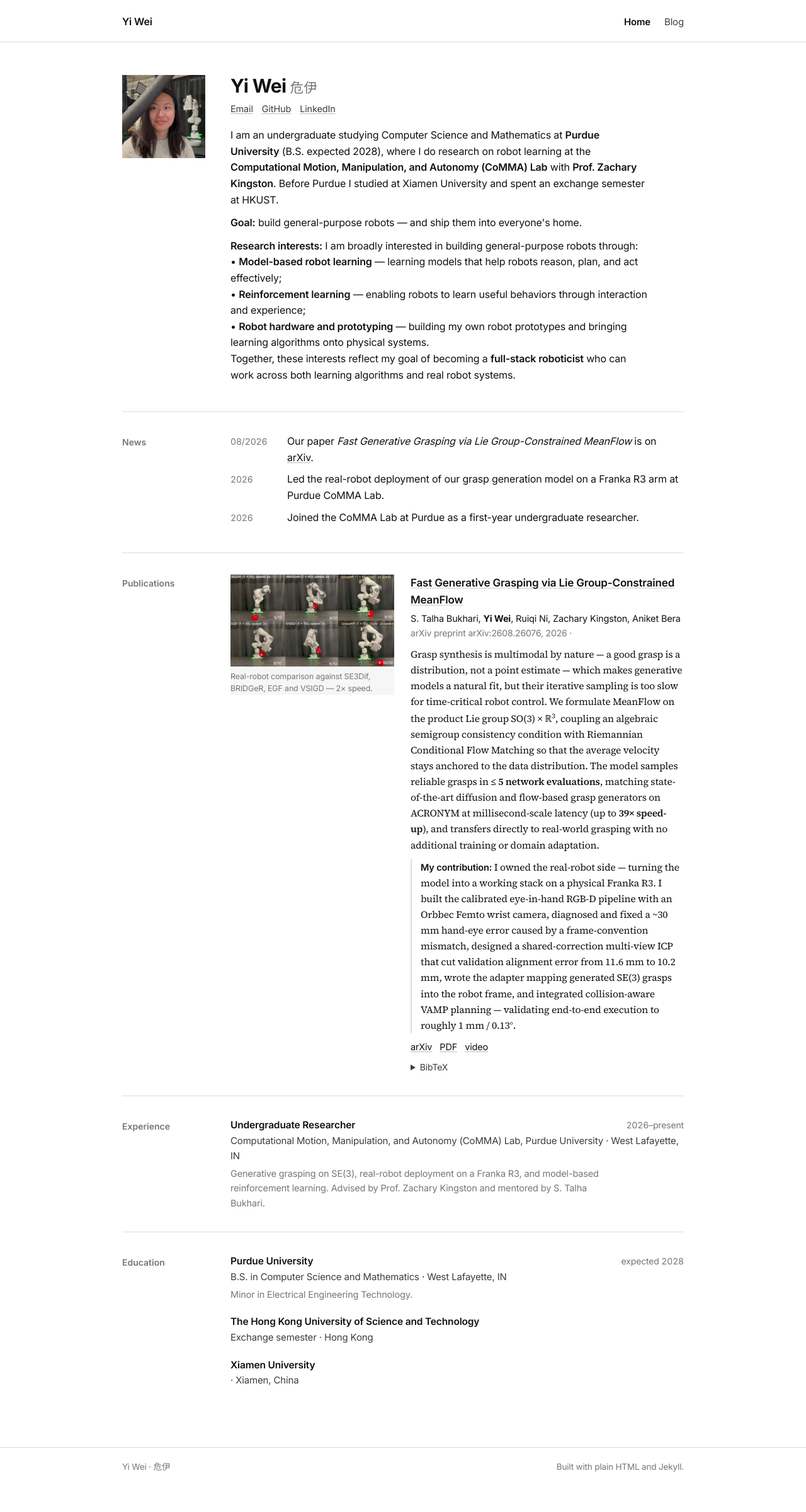
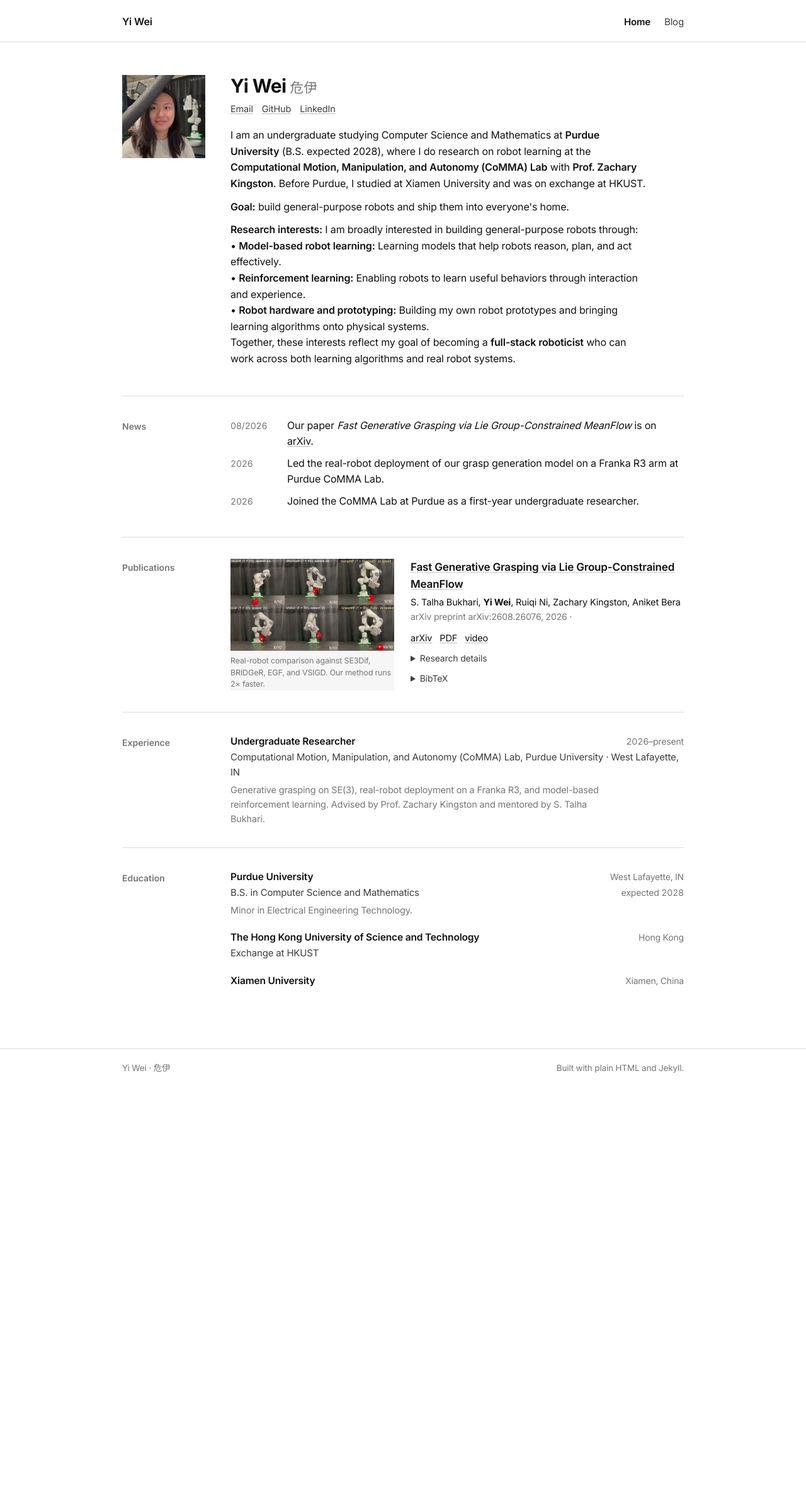
Before and after one commit to yiwei19/yiwei19.github.io, a Jekyll site: the page built from index.html, in a window 1280 px wide. Shown: the whole page at 63% size. Built offline with Jekyll 4.4.1, drawn with Linux system fonts in a browser that asks for light colours; after the commit the page ends 1767 px from its top, so only the background shows below that.

Commit message:
Polish copy and compact publication details

```diff
--- a/_data/bio.yml
+++ b/_data/bio.yml
@@ -32,19 +32,19 @@ bio:
       <a href="https://commalab.org/" style="text-decoration: none;"><b>Computational Motion, Manipulation,
       and Autonomy (CoMMA) Lab</b></a> with
       <a href="https://commalab.org/members/kingston/" style="text-decoration: none;"><b>Prof. Zachary Kingston</b></a>.
-      Before Purdue I studied at Xiamen University and spent an exchange semester at HKUST.
+      Before Purdue, I studied at Xiamen University and was on exchange at HKUST.
 
   - label: Goal
-    text: build general-purpose robots — and ship them into everyone's home.
+    text: build general-purpose robots and ship them into everyone's home.
 
   - label: Research interests
     text: >
       I am broadly interested in building general-purpose robots through:<br>
-      • <b>Model-based robot learning</b> — learning models that help robots reason,
-      plan, and act effectively;<br>
-      • <b>Reinforcement learning</b> — enabling robots to learn useful behaviors
-      through interaction and experience;<br>
-      • <b>Robot hardware and prototyping</b> — building my own robot prototypes and
+      • <b>Model-based robot learning:</b> Learning models that help robots reason,
+      plan, and act effectively.<br>
+      • <b>Reinforcement learning:</b> Enabling robots to learn useful behaviors
+      through interaction and experience.<br>
+      • <b>Robot hardware and prototyping:</b> Building my own robot prototypes and
       bringing learning algorithms onto physical systems.<br>
       Together, these interests reflect my goal of becoming a <b>full-stack roboticist</b>
       who can work across both learning algorithms and real robot systems.
--- a/_data/education.yml
+++ b/_data/education.yml
@@ -9,7 +9,7 @@
   detail: Minor in Electrical Engineering Technology.
 
 - school: The Hong Kong University of Science and Technology
-  degree: Exchange semester
+  degree: Exchange at HKUST
   period: ""
   location: Hong Kong
 
--- a/_data/publications.yml
+++ b/_data/publications.yml
@@ -12,10 +12,10 @@
   poster: /assets/grasp-demo-poster.jpg
   # image: /assets/some_teaser.png
   media_caption: >
-    Real-robot comparison against SE3Dif, BRIDGeR, EGF and VSIGD — 2× speed.
+    Real-robot comparison against SE3Dif, BRIDGeR, EGF, and VSIGD. Our method runs 2× faster.
   summary: >
-    Grasp synthesis is multimodal by nature — a good grasp is a distribution, not a
-    point estimate — which makes generative models a natural fit, but their iterative
+    Grasp synthesis is multimodal by nature. A good grasp is a distribution, not a
+    point estimate, which makes generative models a natural fit, but their iterative
     sampling is too slow for time-critical robot control. We formulate MeanFlow on the
     product Lie group SO(3) × &#8477;<sup>3</sup>, coupling an algebraic semigroup
     consistency condition with Riemannian Conditional Flow Matching so that the average
@@ -25,13 +25,13 @@
     <b>39× speed-up</b>), and transfers directly to real-world grasping with no
     additional training or domain adaptation.
   contribution: >
-    I owned the real-robot side — turning the model into a working stack on a physical
+    I owned the real-robot side, turning the model into a working stack on a physical
     Franka R3. I built the calibrated eye-in-hand RGB-D pipeline with an Orbbec Femto
     wrist camera, diagnosed and fixed a ~30 mm hand-eye error caused by a
     frame-convention mismatch, designed a shared-correction multi-view ICP that cut
     validation alignment error from 11.6 mm to 10.2 mm, wrote the adapter mapping
     generated SE(3) grasps into the robot frame, and integrated collision-aware VAMP
-    planning — validating end-to-end execution to roughly 1 mm / 0.13°.
+    planning and validated end-to-end execution to roughly 1 mm / 0.13°.
   links:
     - label: arXiv
       url: https://arxiv.org/abs/2608.26076
--- a/_includes/section-education.html
+++ b/_includes/section-education.html
@@ -7,10 +7,13 @@
       <div class="item">
         <div class="head">
           <span class="what">{{ ed.school }}</span>
+          {%- if ed.location != blank %}<span class="when">{{ ed.location }}</span>{% endif %}
+        </div>
+        {%- if ed.degree != blank or ed.period != blank %}
+        <div class="subhead">
+          {%- if ed.degree != blank %}<span class="org">{{ ed.degree }}</span>{% endif %}
           {%- if ed.period != blank %}<span class="when">{{ ed.period }}</span>{% endif %}
         </div>
-        {%- if ed.degree != blank or ed.location != blank %}
-        <div class="org">{{ ed.degree }}{% if ed.degree != blank and ed.location != blank %} · {% endif %}{{ ed.location }}</div>
         {%- endif %}
         {%- if ed.detail != blank %}<p class="detail">{{ ed.detail }}</p>{% endif %}
       </div>
--- a/_includes/section-publications.html
+++ b/_includes/section-publications.html
@@ -24,10 +24,17 @@
         <p class="title">{%- if pub.links and pub.links.first -%}<a href="{{ pub.links.first.url | relative_url }}">{{ pub.title }}</a>{%- else -%}{{ pub.title }}{%- endif -%}</p>
         <p class="byline">{{ pub.authors | replace: site.data.bio.name, me_bold }}</p>
         <p class="where">{{ pub.venue }}{% if pub.year != blank %}, {{ pub.year }}{% endif %}{% if pub.status != blank %} · <span class="status">{{ pub.status }}</span>{% endif %}</p>
-        {%- if pub.summary != blank %}<p class="prose">{{ pub.summary }}</p>{% endif %}
-        {%- if pub.contribution != blank %}<p class="contribution"><b>My contribution:</b> {{ pub.contribution }}</p>{% endif %}
         {%- if pub.links.size > 0 %}
         <div class="rowlinks">{% for l in pub.links %}<a href="{{ l.url | relative_url }}">{{ l.label }}</a>{% endfor %}</div>
+        {%- endif %}
+        {%- if pub.summary != blank or pub.contribution != blank %}
+        <details class="pub-details">
+          <summary>Research details</summary>
+          <div class="pub-details-body">
+            {%- if pub.summary != blank %}<p class="prose">{{ pub.summary }}</p>{% endif %}
+            {%- if pub.contribution != blank %}<p class="contribution"><b>My contribution:</b> {{ pub.contribution }}</p>{% endif %}
+          </div>
+        </details>
         {%- endif %}
         {%- if pub.bibtex != blank %}
         <details class="bib"><summary>BibTeX</summary><pre>{{ pub.bibtex | strip }}</pre></details>
--- a/assets/css/style.css
+++ b/assets/css/style.css
@@ -175,6 +175,13 @@ a:focus-visible { outline: 2px solid var(--ink); outline-offset: 2px; }
 .entry .tags { font-size: 13.5px; color: var(--muted); margin-top: 8px; }
 .entry .rowlinks { font-size: 14.5px; margin-top: 9px; display: flex; flex-wrap: wrap; gap: 0 12px; }
 
+details.pub-details { margin-top: 10px; }
+details.pub-details summary { cursor: pointer; font-size: 14px; color: var(--ink-soft); width: max-content; }
+details.pub-details summary:hover { color: var(--ink); }
+.pub-details-body { margin-top: 10px; }
+.pub-details-body .prose:last-child,
+.pub-details-body .contribution:last-child { margin-bottom: 0; }
+
 details.bib { margin-top: 10px; }
 details.bib summary { cursor: pointer; font-size: 14px; color: var(--ink-soft); width: max-content; }
 details.bib summary:hover { color: var(--ink); }
@@ -189,6 +196,10 @@ details.bib pre {
 .cvlist { margin: 0; }
 .cvlist .item + .item { margin-top: 20px; }
 .cvlist .head {
+  display: flex; justify-content: space-between; gap: 16px; flex-wrap: wrap;
+  align-items: baseline;
+}
+.cvlist .subhead {
   display: flex; justify-content: space-between; gap: 16px; flex-wrap: wrap;
   align-items: baseline;
 }
```
